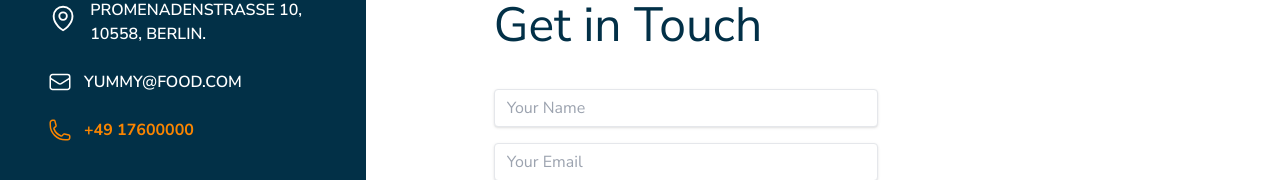
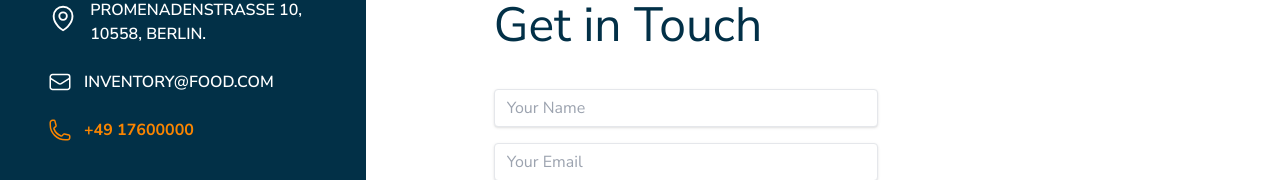
Before and after one commit to Valeprogr/inventory, a React (Create React App) app in the folder client/: page /contact in a window 1280 px wide. Shown: the part 208-388 px from the top of the page. Built offline with nearby package versions, Linux system fonts and the light colour scheme; no server answers.

Commit message:
edit contacts

```diff
--- a/client/src/pages/Contact.js
+++ b/client/src/pages/Contact.js
@@ -17,7 +17,7 @@ const Contact = () => {
           <svg xmlns="http://www.w3.org/2000/svg" fill="none" viewBox="0 0 24 24" stroke-width="1.5" stroke="currentColor" class="w-6 h-6">
 <path stroke-linecap="round" stroke-linejoin="round" d="M21.75 6.75v10.5a2.25 2.25 0 01-2.25 2.25h-15a2.25 2.25 0 01-2.25-2.25V6.75m19.5 0A2.25 2.25 0 0019.5 4.5h-15a2.25 2.25 0 00-2.25 2.25m19.5 0v.243a2.25 2.25 0 01-1.07 1.916l-7.5 4.615a2.25 2.25 0 01-2.36 0L3.32 8.91a2.25 2.25 0 01-1.07-1.916V6.75" />
 </svg>
-          <p className='ml-3 font-semibold'>yummy@food.com</p>
+          <p className='ml-3 font-semibold'>inventory@food.com</p>
          </div>
           <div className='flex pt-6 text-secondary'>
           <svg xmlns="http://www.w3.org/2000/svg" fill="none" viewBox="0 0 24 24" stroke-width="1.5" stroke="currentColor" class="w-6 h-6">
```
Also changed, not shown: 1 other file (tests, documents, lock files or other folders).
